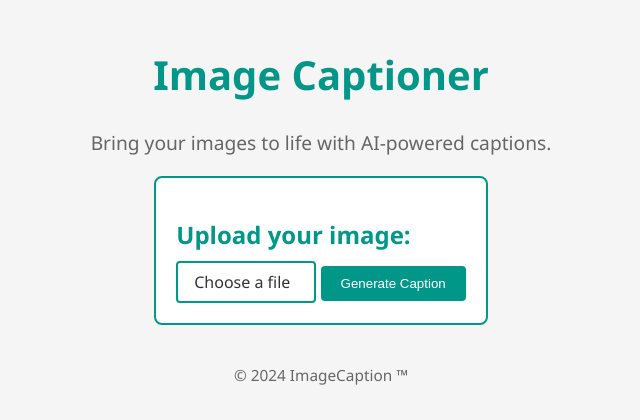
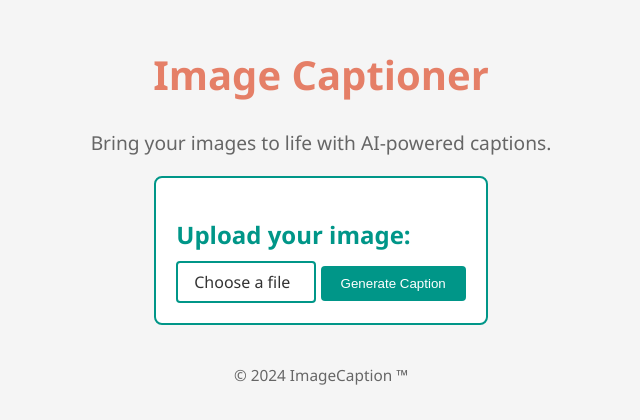
Before and after one commit to prathamesh743/Image-Caption-AI, a Flask app: page / in a window 1280 px wide. Shown: the top 420 px of the page, without its empty margins (319-959 px from the left). Run offline with Flask 3, Linux system fonts and the light colour scheme.

Commit message:
heading color change

```diff
--- a/static/Style/style.css
+++ b/static/Style/style.css
@@ -14,7 +14,7 @@ header {
 h1 {
     font-size: 2.5em;
     font-weight: bold;
-    color: #009688;
+    color: #e57f67;
 }
 
 p {
```
